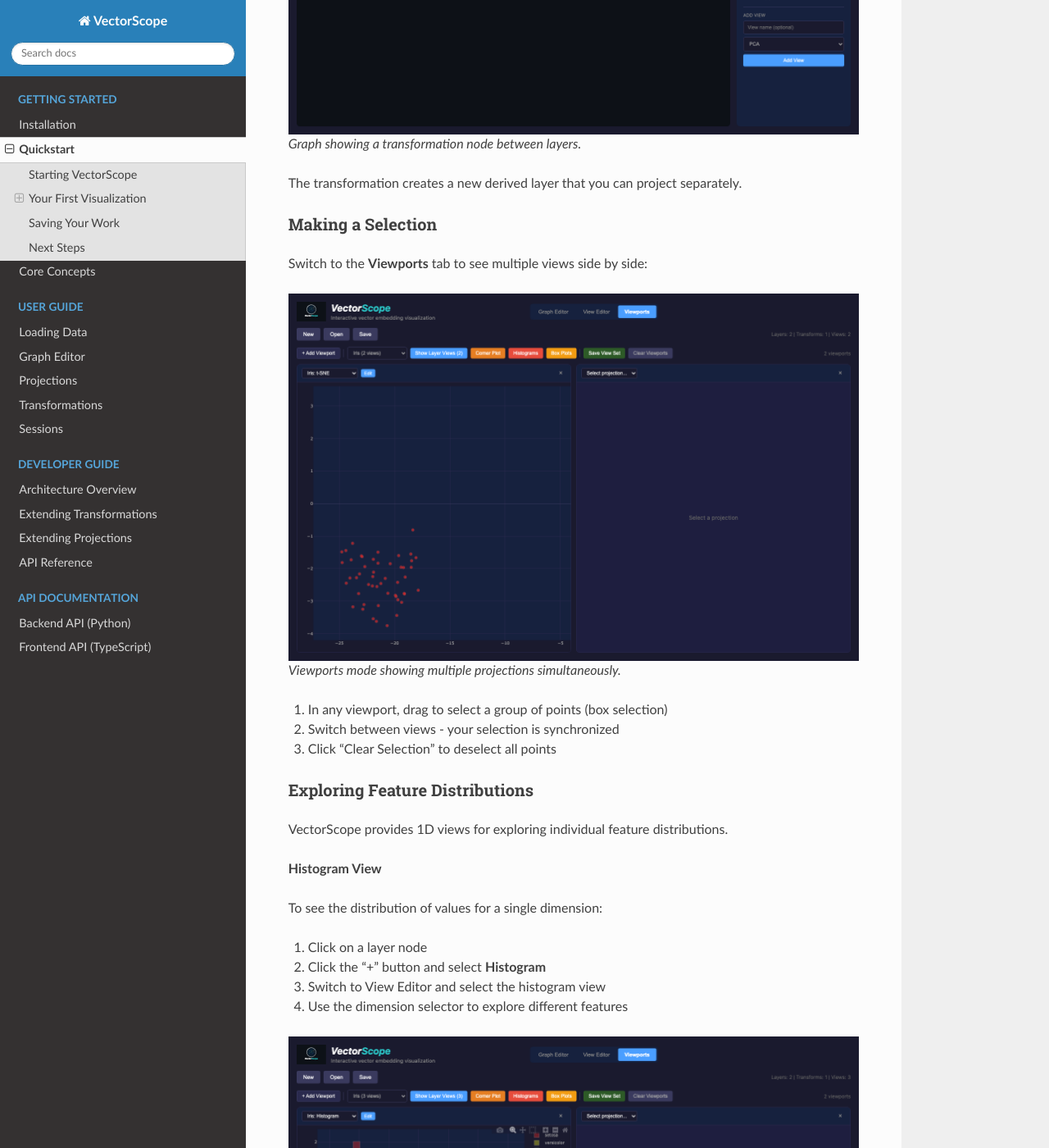
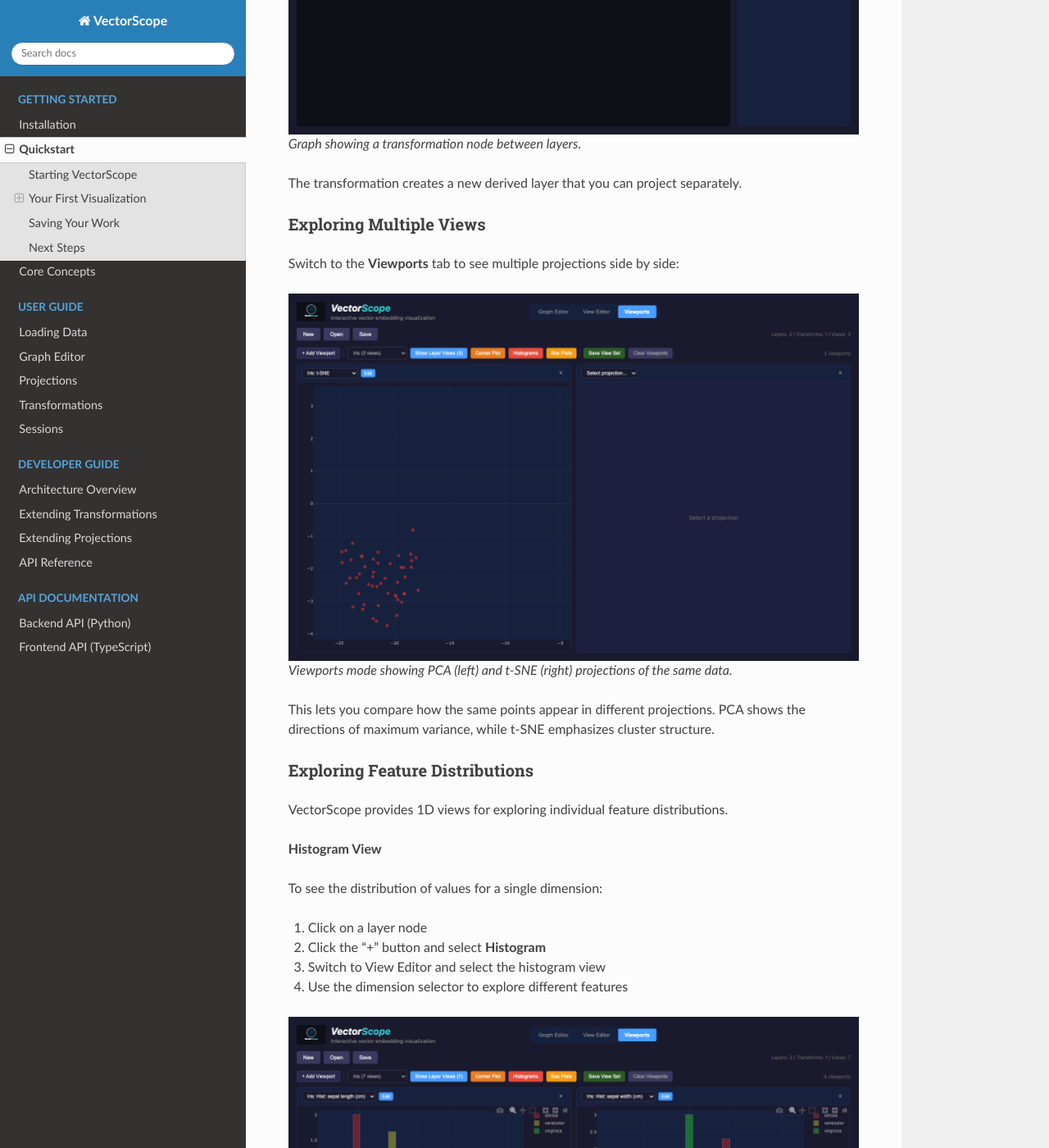
Before and after one commit to cranmer/vectorscope, a Sphinx documentation site: the page built from docs/quickstart.rst, in a window 1280 px wide and 1400 px high, scrolled down 5042 px. Shown: the whole window at 82% size. Built offline with Sphinx 7.4.7 and the Read the Docs theme 3.1.0, drawn with Linux system fonts in a browser that asks for light colours.

Commit message:
Update screenshots and quickstart documentation
- Re-capture all screenshots with corrected UI flows
- Change "Making a Selection" to "Exploring Multiple Views"
- Show PCA and t-SNE side by side in viewports screenshot
- Update histogram and boxplot screenshots to use Viewports tab buttons
- Fix screenshot script to properly handle modals and view selection

🤖 Generated with [Claude Code](https://claude.com/claude-code)

Co-Authored-By: Claude Opus 4.5 <noreply@anthropic.com>

```diff
--- a/docs/quickstart.rst
+++ b/docs/quickstart.rst
@@ -154,20 +154,19 @@ You can apply transformations to your data before projecting:
 
 The transformation creates a new derived layer that you can project separately.
 
-Making a Selection
-^^^^^^^^^^^^^^^^^^
+Exploring Multiple Views
+^^^^^^^^^^^^^^^^^^^^^^^^
 
-Switch to the **Viewports** tab to see multiple views side by side:
+Switch to the **Viewports** tab to see multiple projections side by side:
 
 .. figure:: _static/images/viewports.png
    :alt: Multiple viewports
    :width: 100%
 
-   Viewports mode showing multiple projections simultaneously.
+   Viewports mode showing PCA (left) and t-SNE (right) projections of the same data.
 
-1. In any viewport, drag to select a group of points (box selection)
-2. Switch between views - your selection is synchronized
-3. Click "Clear Selection" to deselect all points
+This lets you compare how the same points appear in different projections.
+PCA shows the directions of maximum variance, while t-SNE emphasizes cluster structure.
 
 Exploring Feature Distributions
 ^^^^^^^^^^^^^^^^^^^^^^^^^^^^^^^
```
Also changed, not shown: docs/_static/images/boxplot_view.png, docs/_static/images/graph_with_transformation.png, docs/_static/images/graph_with_view.png, docs/_static/images/histogram_view.png, docs/_static/images/view_editor.png, docs/_static/images/viewports.png, 1 other file.
